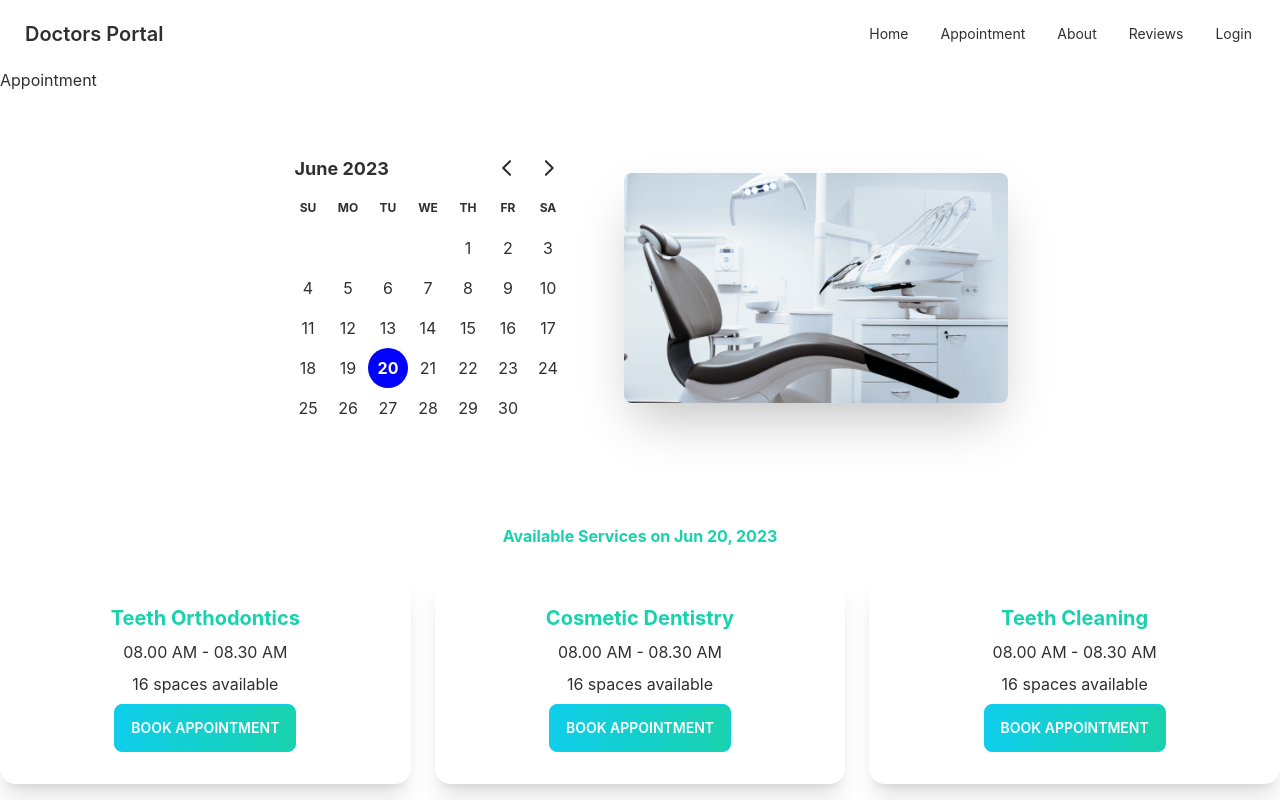
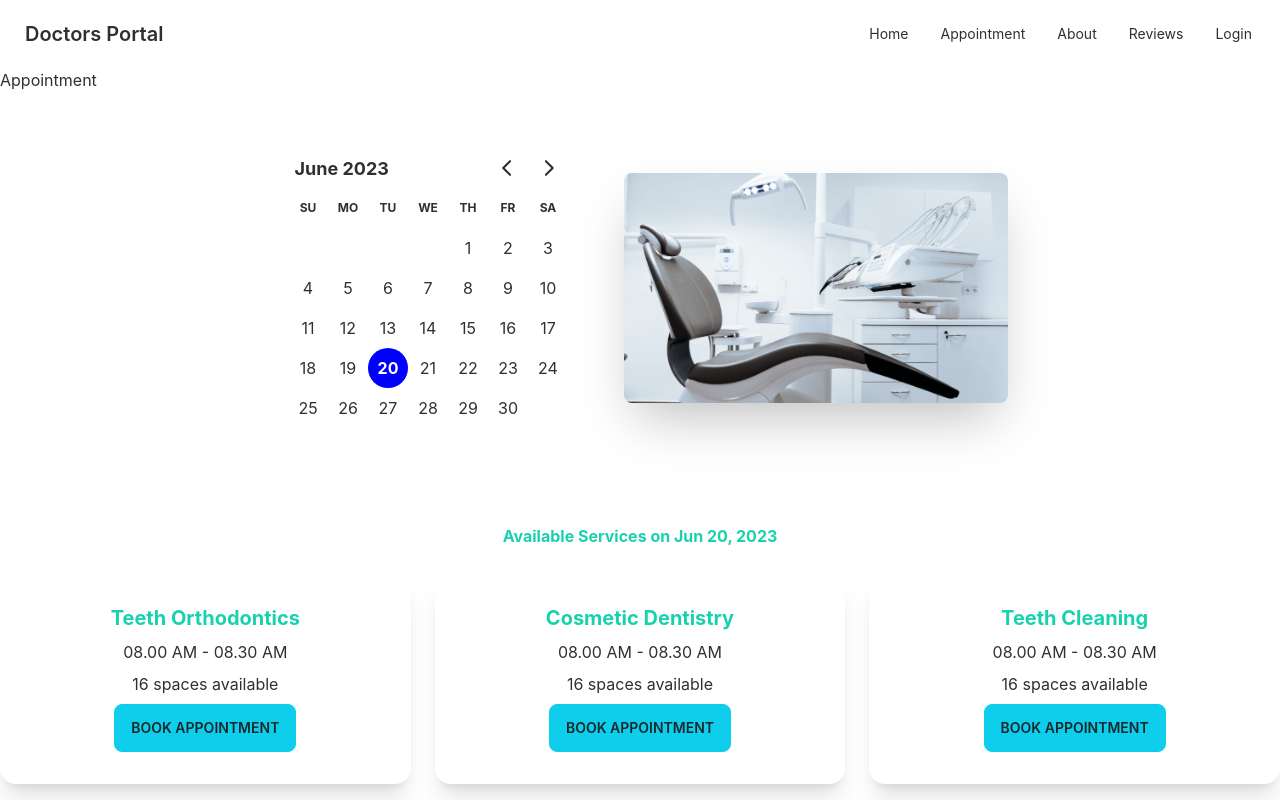
Before and after one commit to asifmahmud00/doctors-portal-client, a React (Create React App) app: page /appointment in a window 1280 px wide. Shown: the top 800 px of the page. Built offline with nearby package versions, Linux system fonts and the light colour scheme.

Commit message:
5th commit

```diff
--- a/src/Pages/Appointment/AvailableAppointments/AppointmentOption.js
+++ b/src/Pages/Appointment/AvailableAppointments/AppointmentOption.js
@@ -2,7 +2,7 @@
 import ButtonPrimary from '../../../components/PrimaryButton/ButtonPrimary';
 
 const AppointmentOption = ({ apointmentOption }) => {
-    const { name, slots } = apointmentOption;
+    const { name, slots, setTreatment } = apointmentOption;
 
     return (
         <div className="card shadow-xl">
@@ -11,7 +11,7 @@
                 <p>{slots.length > 0 ? slots[0] : 'Try Another Day'}</p>
                 <p>{slots.length} {slots.length > 1 ? 'spaces' : 'space'} available</p>
                 <div className="card-actions justify-center">
-                    <ButtonPrimary>Book Appointment</ButtonPrimary>
+                    <button className="btn btn-primary" onClick={() => window.modalBooking.showModal()}>Book Appointment</button>
                 </div>
             </div>
         </div>
--- a/src/Pages/Appointment/AvailableAppointments/AvailableAppointments.js
+++ b/src/Pages/Appointment/AvailableAppointments/AvailableAppointments.js
@@ -1,10 +1,12 @@
 import { format } from 'date-fns';
 import React, { useEffect, useState } from 'react';
 import AppointmentOption from './AppointmentOption';
+import BookingModal from '../BookingModal/BookingModal';
 
 const AvailableAppointments = ({ selectedDate }) => {
 
     const [apointmentOptions, setApointmentOptions] = useState([]);
+    const [treatment, setTreatment] = useState(null);
 
     useEffect(() => {
         fetch('appointmentOptions.json')
@@ -22,9 +24,11 @@
                     apointmentOptions.map(option => <AppointmentOption
                         key={option._id}
                         apointmentOption={option}
+                        setTreatment={setTreatment}
                     ></AppointmentOption>)
                 }
             </div>
+            <BookingModal></BookingModal>
         </section>
     );
 };
--- /dev/null
+++ b/src/Pages/Appointment/BookingModal/BookingModal.js
@@ -0,0 +1,17 @@
+import React from 'react';
+
+const BookingModal = () => {
+    return (
+        <>
+            <dialog id="modalBooking" className="modal">
+                <form method="dialog" className="modal-box">
+                    <button className="btn btn-sm btn-circle btn-ghost absolute right-2 top-2">✕</button>
+                    <h3 className="font-bold text-lg">Hello!</h3>
+                    <p className="py-4">Press ESC key or click on ✕ button to close</p>
+                </form>
+            </dialog>
+        </>
+    );
+};
+
+export default BookingModal;
```
